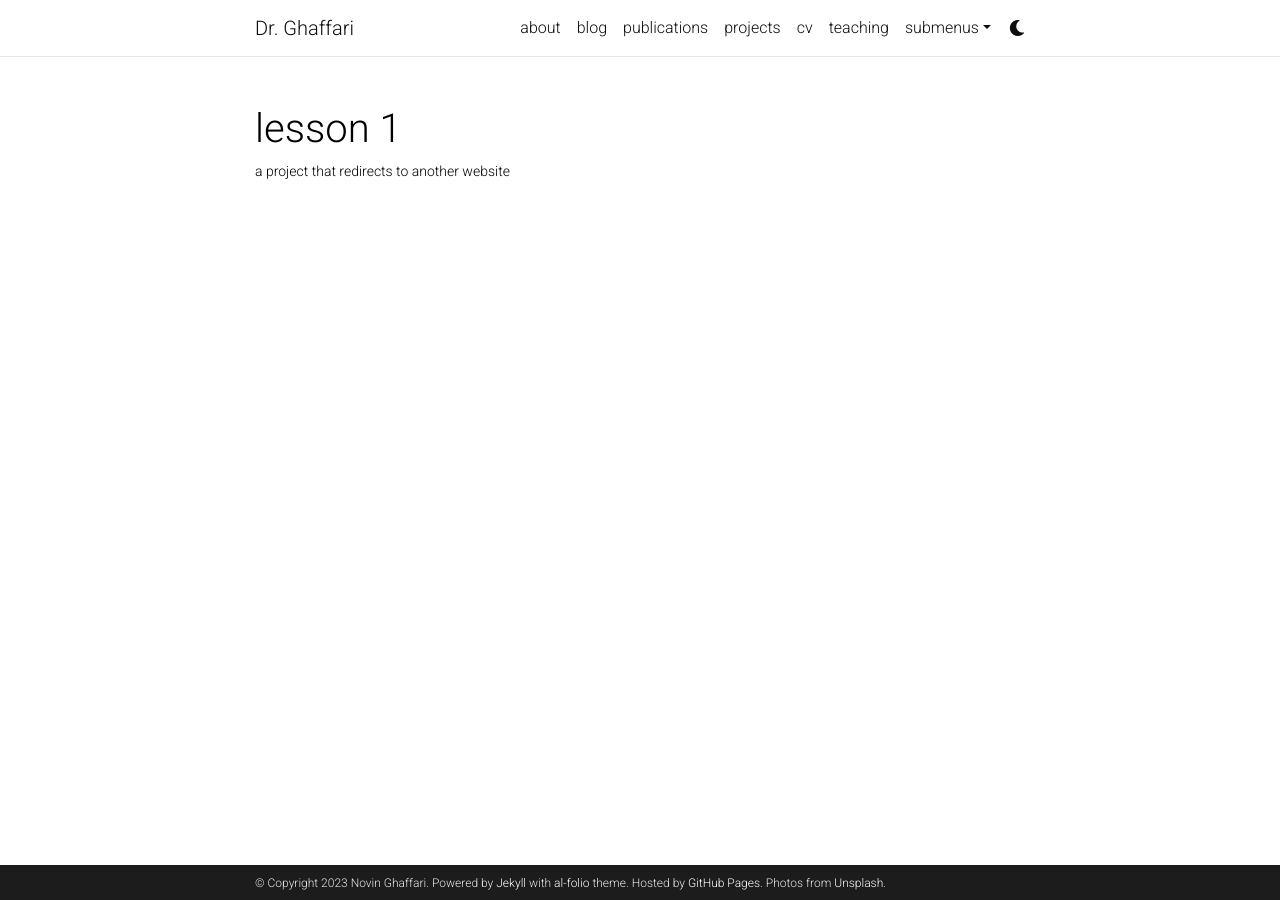
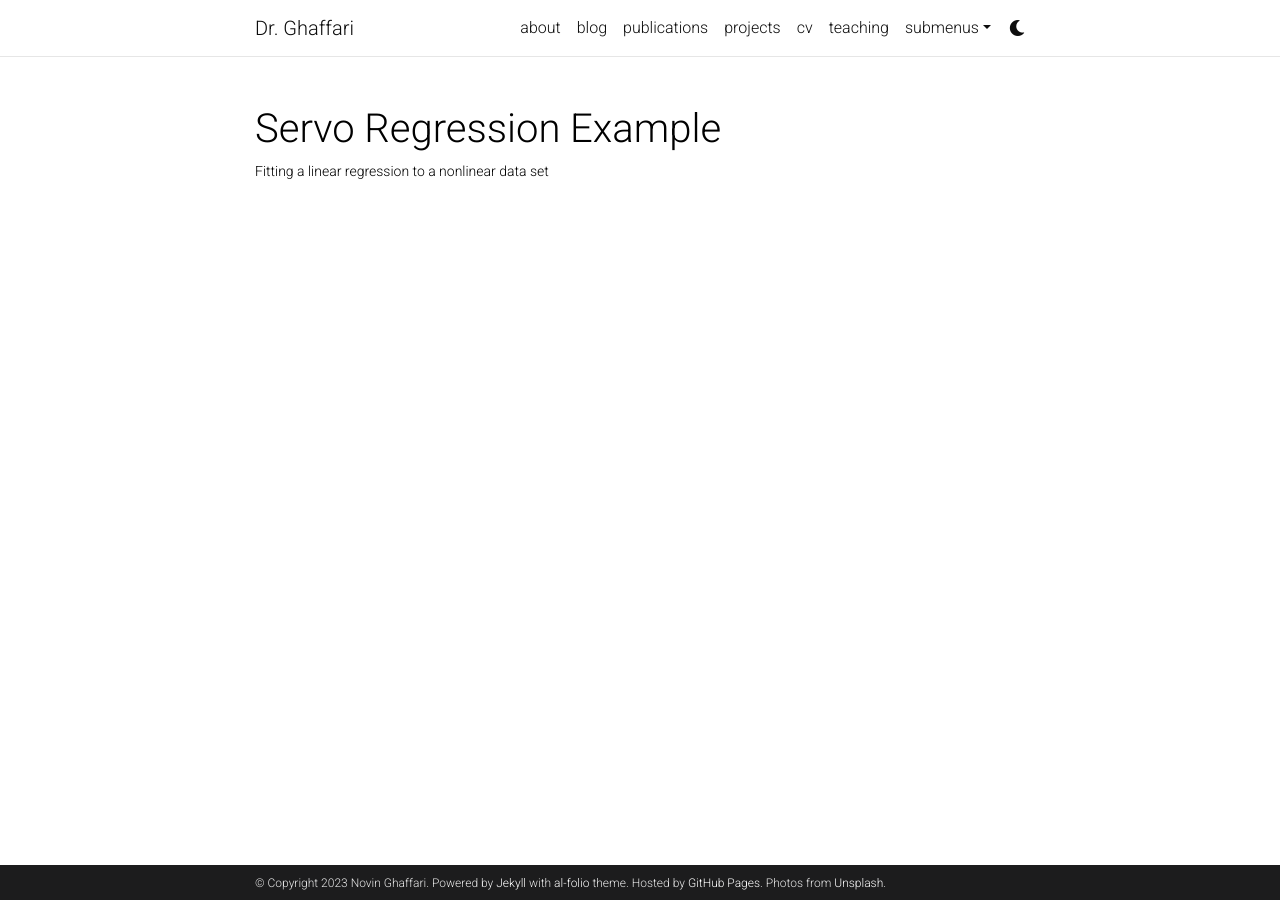
Before and after one commit to nghaffari/nghaffari.github.io, a Jekyll site: the page built from _teaching/1_teaching.md, in a window 1280 px wide. Built offline with Jekyll 4.4.1, drawn with Linux system fonts in a browser that asks for light colours; comment, search, counter and statistics services are not loaded; a style sheet for code colours, icons or effects is not loaded.

Commit message:
Update 1_teaching.md

```diff
--- a/_teaching/1_teaching.md
+++ b/_teaching/1_teaching.md
@@ -1,9 +1,9 @@
 ---
 layout: page
-title: lesson 1
-description: a project that redirects to another website
+title: Servo Regression Example
+description: Fitting a linear regression to a nonlinear data set
 img: assets/img/7.jpg
-redirect: https://unsplash.com
+redirect: [https://nghaffari.github.io/assets/instructional/Servo_Regression.html]
 importance: 1
 category: quant
 ---
```
